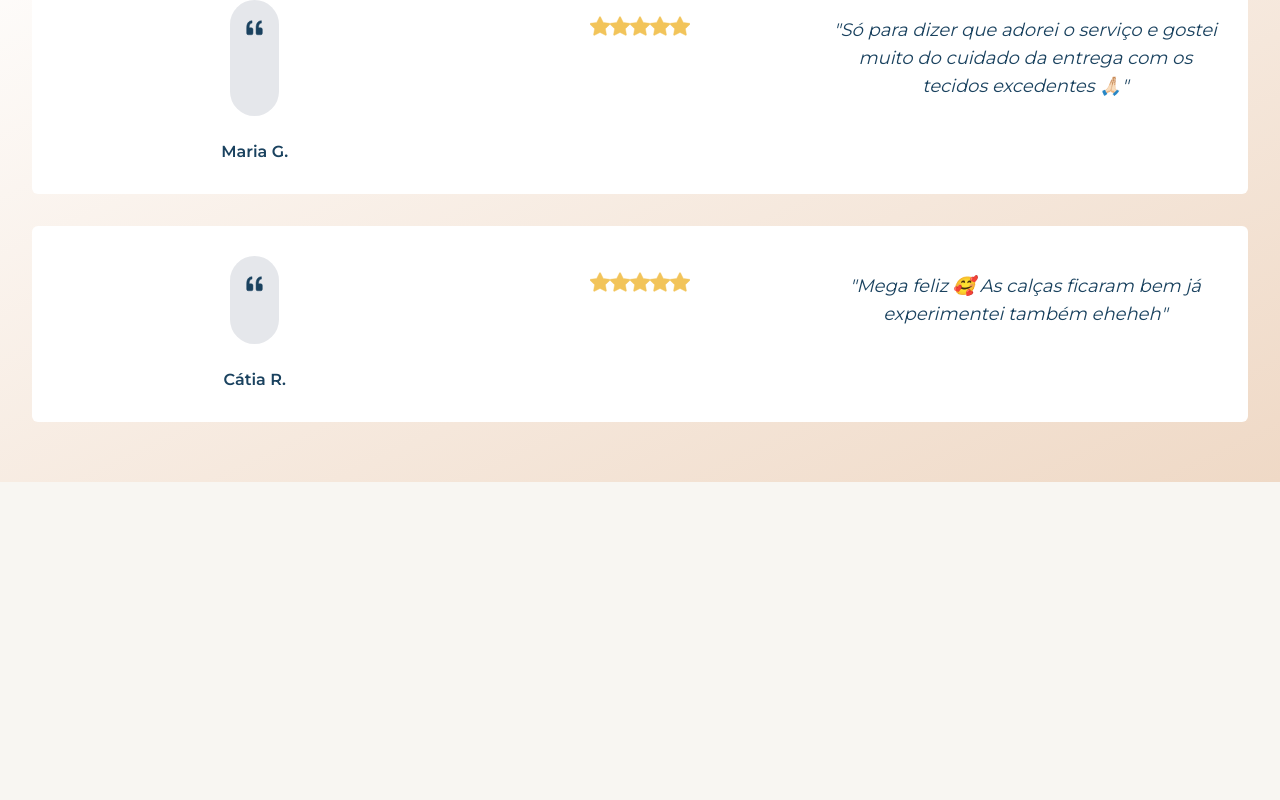
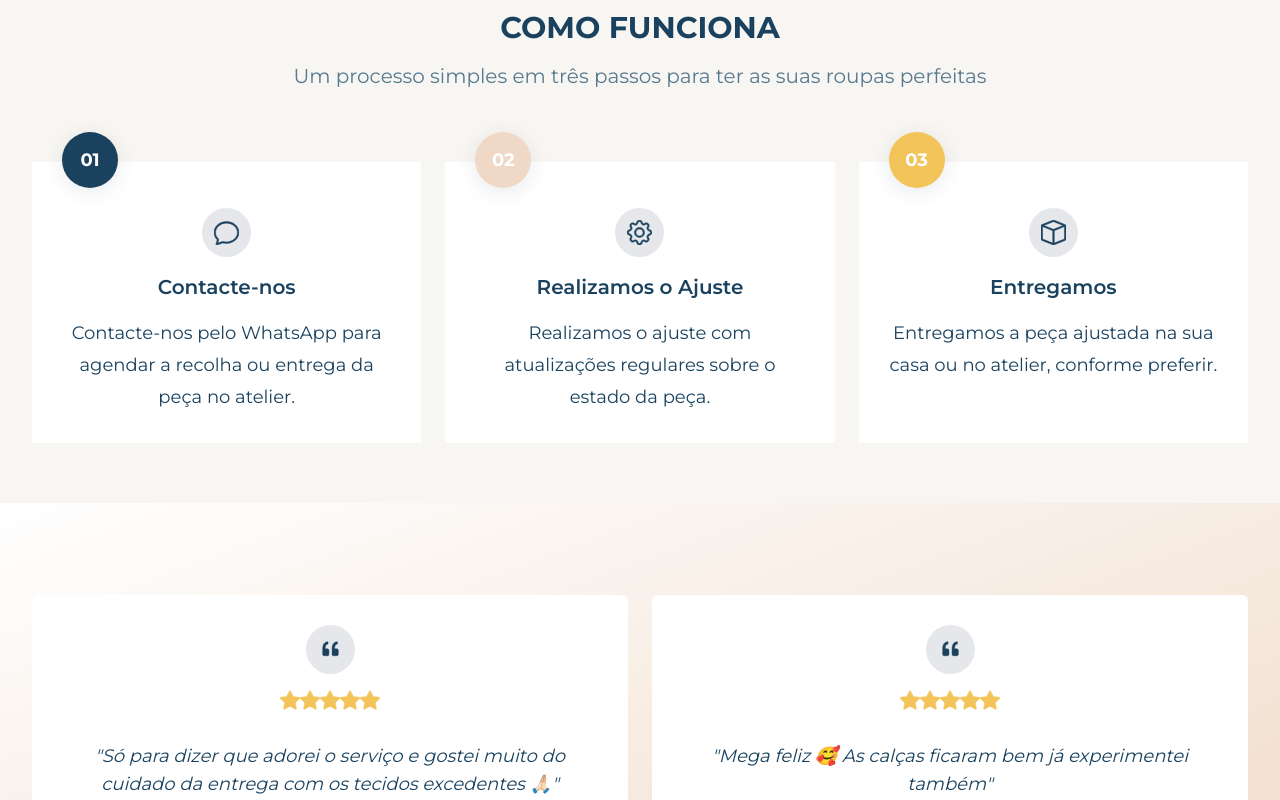
Before and after one commit to claudivieira/costura-a-porta, a Next.js app: page / in a window 1280 px wide. Shown: the part 1380-2180 px from the top of the page. Before the commit the page ends 1862 px from the top, so only its background shows below. Built offline with nearby package versions, Linux system fonts and the light colour scheme.

Commit message:
Tidy up and finish how it works section

```diff
--- a/app/components/IconCardComponent.tsx
+++ b/app/components/IconCardComponent.tsx
@@ -3,21 +3,32 @@ import * as BsIcons from 'react-icons/bs';
 
 
 type IconCardProps = {
+    number?: string;
+    color?: string;
     iconName: string;
     title: string;
     subtitle: string;
   };
 
 
-const IconCardComponent = ({ iconName, title, subtitle }: IconCardProps) => {
+const IconCardComponent = ({ iconName, title, subtitle, number, color }: IconCardProps) => {
     const Icon = (BsIcons as any)[iconName];
 
     return (
         <>
-            <div className='p-3 bg-gray-200 rounded-full'>
+            {number ?
+                <div
+                    className='rounded-full p-3 w-14 font-bold absolute top-[-30px] text-white shadow-(--shadow-soft)'
+                    style={{ backgroundColor: color }}
+                >
+                    {number}
+                </div>
+                : null
+            }
+            <div className={`p-3 bg-gray-200 rounded-full ${number ? 'mt-4' : ''}`}>
                 <Icon size={25} strokeWidth={0.3} />
             </div>
-            <h3 className='text-xl font-semibold py-2'>{title}</h3>
+            <h3 className='text-xl font-semibold py-4'>{title}</h3>
             <p className='text-center'>{subtitle}</p>
         </>
     )
--- a/app/components/Testimonials.tsx
+++ b/app/components/Testimonials.tsx
@@ -8,8 +8,8 @@ type TestimonialsProps = {
 
 const Testimonials = ({name, testimonial}: TestimonialsProps) => {
   return (
-    <div className='grid lg:grid-cols-3 justify-items-center bg-white mt-8 p-[30px] rounded-md'>
-        <div className='p-3 bg-gray-200 rounded-full py-4'>
+    <div className='justify-items-center bg-white mt-8 p-[30px] rounded-md min-h-[325px]'>
+        <div className='p-3 bg-gray-200 rounded-full'>
             <BsQuote size={25} strokeWidth={0.3} />
         </div>
         <div className='flex flex-row py-4'>
--- a/app/page.tsx
+++ b/app/page.tsx
@@ -37,6 +37,30 @@ const benefits = [
   },
 ]
 
+const howItWorks = [
+  {
+    number: "01",
+    color: "#1A425F",
+    icon:"BsChat",
+    title: "Contacte-nos",
+    subtitle: "Contacte-nos pelo WhatsApp para agendar a recolha ou entrega da peça no atelier."
+  },
+  {
+    number: "02",
+    color: "#efd9c6",
+    icon:"BsGear",
+    title: "Realizamos o Ajuste",
+    subtitle: "Realizamos o ajuste com atualizações regulares sobre o estado da peça."
+  },
+  {
+    number: "03",
+    color: "#F2C45A",
+    icon:"BsBox",
+    title: "Entregamos",
+    subtitle: "Entregamos a peça ajustada na sua casa ou no atelier, conforme preferir."
+  },
+]
+
 const testimonials = [
   {
     name: "Maria G.",
@@ -44,7 +68,7 @@ const testimonials = [
   },
   {
     name: "Cátia R.",
-    testimonial: "Mega feliz 🥰 As calças ficaram bem já experimentei também eheheh"
+    testimonial: "Mega feliz 🥰 As calças ficaram bem já experimentei também"
   }
 ]
 
@@ -124,7 +148,36 @@ export default function Home() {
           } )}
           </div>
         </section>
-        <section className="py-15 px-6 lg:px-8 text-center bg-gradient-to-br from-white to-secondary-warmer">
+        <section className="py-15 px-6 lg:px-8 text-center">
+          <div className="my-10">
+          <h1 className="text-3xl font-bold uppercase">
+              Como Funciona
+          </h1>
+
+          <h3 className="mt-4 text-xl text-primary-lighter">
+            Um processo simples em três passos para ter as suas roupas perfeitas
+          </h3>
+          </div>
+          <div className="grid lg:grid-cols-3 lg:gap-6">
+            {howItWorks && howItWorks.map((work, index) => {
+              return (
+                <div
+                  key={index}
+                  className="bg-white mt-8 p-[30px] justify-items-center relative"
+                >
+                  <IconCardComponent
+                    number={work.number}
+                    color={work.color}
+                    iconName={work.icon}
+                    title={work.title}
+                    subtitle={work.subtitle}
+                  />
+                </div>
+              )
+            })}
+          </div>
+        </section>
+        <section className="py-15 px-6 lg:px-8 text-center bg-gradient-to-br from-white to-secondary-warmer grid lg:grid-cols-2 lg:gap-6">
           {testimonials && testimonials.map((testimonial, index) => {
             return (
               <div key={index}>
```
